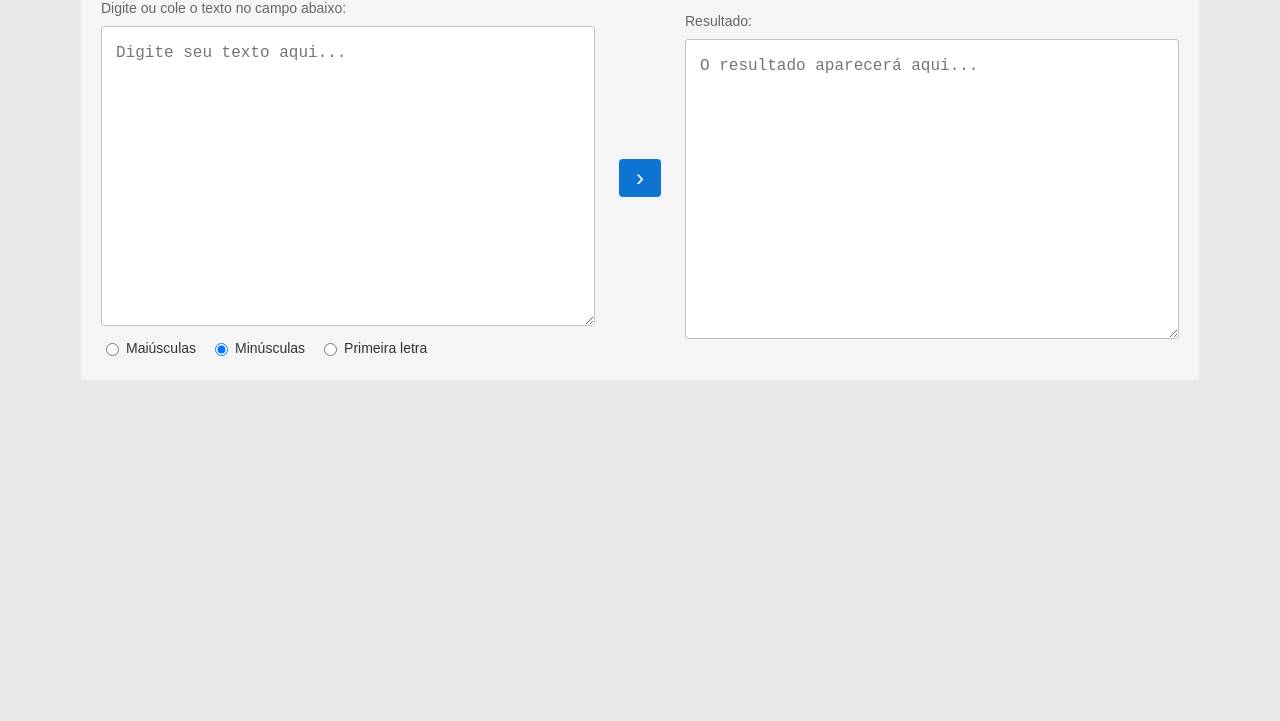
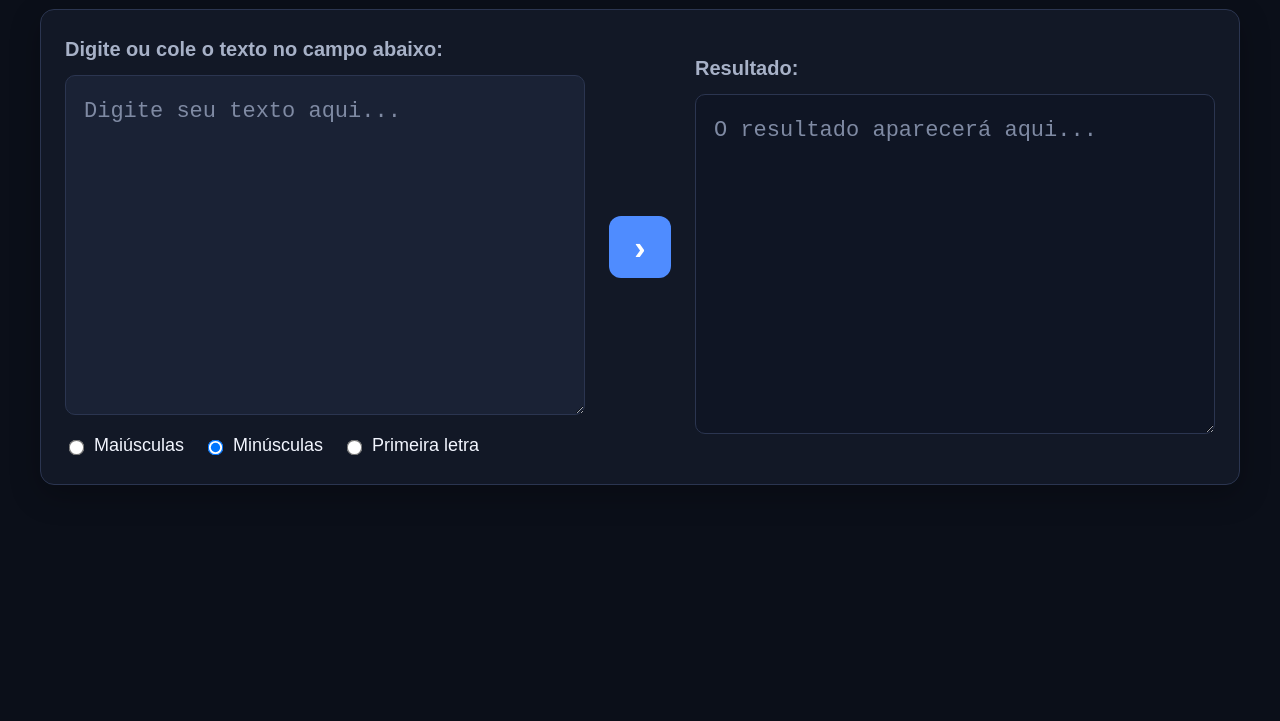
Before and after one commit to tatianegr/coloca-em-ordem, a plain HTML site: page index.html in a window 1280 px wide. Shown: the part 79-800 px from the top of the page. Drawn offline with Linux system fonts and the light colour scheme.

Commit message:
feat: adiciona conversor de texto em dark mode com fontes maiores

```diff
--- a/index.html
+++ b/index.html
@@ -9,28 +9,44 @@
       box-sizing: border-box;
     }
 
+    :root {
+      --bg: #0b0f19;
+      --panel: #121826;
+      --panel-2: #1a2235;
+      --border: #2b3550;
+      --text: #f3f6ff;
+      --muted: #a7b1c7;
+      --accent: #4f8cff;
+      --accent-hover: #3b74dd;
+      --output-bg: #0f1524;
+    }
+
     body {
       margin: 0;
       font-family: Arial, sans-serif;
-      background: #e9e9eb;
-      color: #333;
+      background: var(--bg);
+      color: var(--text);
     }
 
     .container {
-      max-width: 1150px;
-      margin: 18px auto;
-      padding: 0 16px;
+      max-width: 1240px;
+      margin: 28px auto;
+      padding: 0 20px;
     }
 
     h1 {
-      font-size: 18px;
-      margin: 0 0 16px;
+      font-size: 32px;
+      margin: 0 0 22px;
       font-weight: 700;
+      line-height: 1.2;
     }
 
     .box {
-      background: #f5f5f5;
-      padding: 24px 20px;
+      background: var(--panel);
+      border: 1px solid var(--border);
+      border-radius: 14px;
+      padding: 28px 24px;
+      box-shadow: 0 10px 30px rgba(0, 0, 0, 0.25);
     }
 
     .content {
@@ -42,27 +58,42 @@
 
     .panel {
       flex: 1;
-      min-width: 320px;
+      min-width: 340px;
     }
 
     label.title {
       display: block;
-      font-size: 14px;
-      color: #666;
-      margin-bottom: 10px;
+      font-size: 20px;
+      color: var(--muted);
+      margin-bottom: 14px;
+      font-weight: 600;
     }
 
     textarea {
       width: 100%;
-      height: 300px;
-      padding: 14px;
-      font-size: 16px;
-      line-height: 1.5;
-      border: 1px solid #bfc4c9;
-      border-radius: 3px;
+      height: 340px;
+      padding: 18px;
+      font-size: 22px;
+      line-height: 1.6;
+      border: 1px solid var(--border);
+      border-radius: 10px;
       resize: vertical;
-      background: #fff;
-      color: #222;
+      background: var(--panel-2);
+      color: var(--text);
+      outline: none;
+    }
+
+    textarea::placeholder {
+      color: #7f8aa3;
+    }
+
+    textarea:focus {
+      border-color: var(--accent);
+      box-shadow: 0 0 0 3px rgba(79, 140, 255, 0.18);
+    }
+
+    #textoSaida {
+      background: var(--output-bg);
     }
 
     .actions {
@@ -72,33 +103,41 @@
     }
 
     button {
-      width: 42px;
-      height: 38px;
+      width: 62px;
+      height: 62px;
       border: none;
-      border-radius: 4px;
-      background: #0d74d1;
+      border-radius: 12px;
+      background: var(--accent);
       color: #fff;
-      font-size: 24px;
+      font-size: 34px;
+      font-weight: 700;
       cursor: pointer;
-      transition: background 0.2s ease;
+      transition: background 0.2s ease, transform 0.2s ease;
     }
 
     button:hover {
-      background: #095fad;
+      background: var(--accent-hover);
+      transform: translateY(-1px);
     }
 
     .options {
-      margin-top: 10px;
+      margin-top: 16px;
       display: flex;
-      gap: 14px;
+      gap: 20px;
       flex-wrap: wrap;
-      font-size: 14px;
+      font-size: 18px;
+      color: var(--text);
     }
 
     .options label {
       display: flex;
       align-items: center;
-      gap: 4px;
+      gap: 8px;
+      cursor: pointer;
+    }
+
+    .options input[type="radio"] {
+      transform: scale(1.2);
       cursor: pointer;
     }
 
@@ -109,13 +148,30 @@
       }
 
       .actions {
-        justify-content: flex-start;
+        justify-content: stretch;
       }
 
       button {
         width: 100%;
-        height: 44px;
-        font-size: 22px;
+        height: 56px;
+        font-size: 28px;
+      }
+
+      h1 {
+        font-size: 28px;
+      }
+
+      label.title {
+        font-size: 18px;
+      }
+
+      textarea {
+        font-size: 20px;
+        height: 280px;
+      }
+
+      .options {
+        font-size: 17px;
       }
     }
   </style>
```
